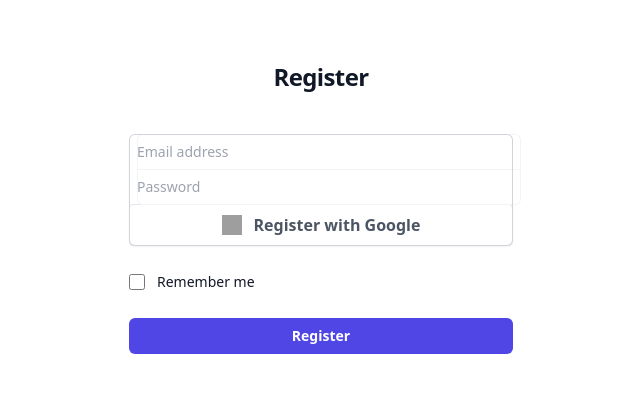
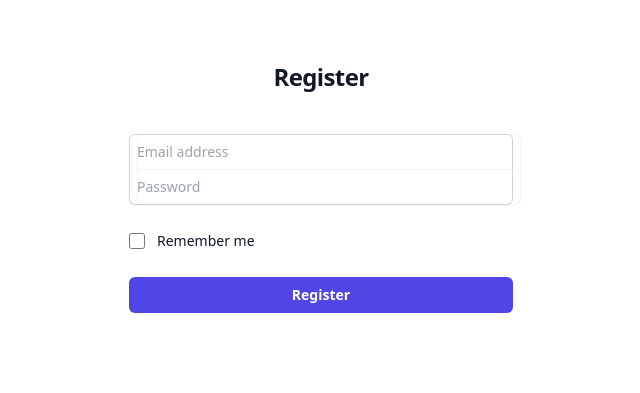
Before and after one commit to zeecomedia/chh1, a Flask app: template templates/register.html in a window 1280 px wide. Shown: the part 167-560 px from the top of the page, without its empty margins (319-959 px from the left). Run offline with Flask 3, Linux system fonts and the light colour scheme; the template is opened without the code that fills it: values that come from a table or form of the project are taken from there, others are empty; parts of the project's set-up code (start-up, migrations or seed data) failed here and were passed over; some libraries are stand-ins or nearby versions; grey boxes are pictures that could not be loaded.

Commit message:
Update register.html

```diff
--- a/templates/register.html
+++ b/templates/register.html
@@ -26,14 +26,6 @@
                                class="ml-2 relative block w-full rounded-b-md border-0 py-1.5 text-gray-900 ring-1 ring-inset ring-gray-100 placeholder:text-gray-400 focus:z-10 focus:ring-2 focus:ring-inset focus:ring-indigo-600 sm:text-sm sm:leading-6"
                                placeholder="Password">
                     </div>
-                    <div>
-                        <a href="{{ url_for('login_google') }}"
-                           class="flex items-center justify-center bg-white hover:bg-gray-100 text-gray-600 font-bold py-2 px-4 border border-gray-200 rounded focus:outline-none focus:shadow-outline">
-                            <img src="https://developers.google.com/identity/images/g-logo.png" alt="Google logo"
-                                 class="w-5 h-5 mr-3">
-                            Register with Google
-                        </a>
-                    </div>
                 </div>
 
                 <div class="flex items-center justify-between">
```
